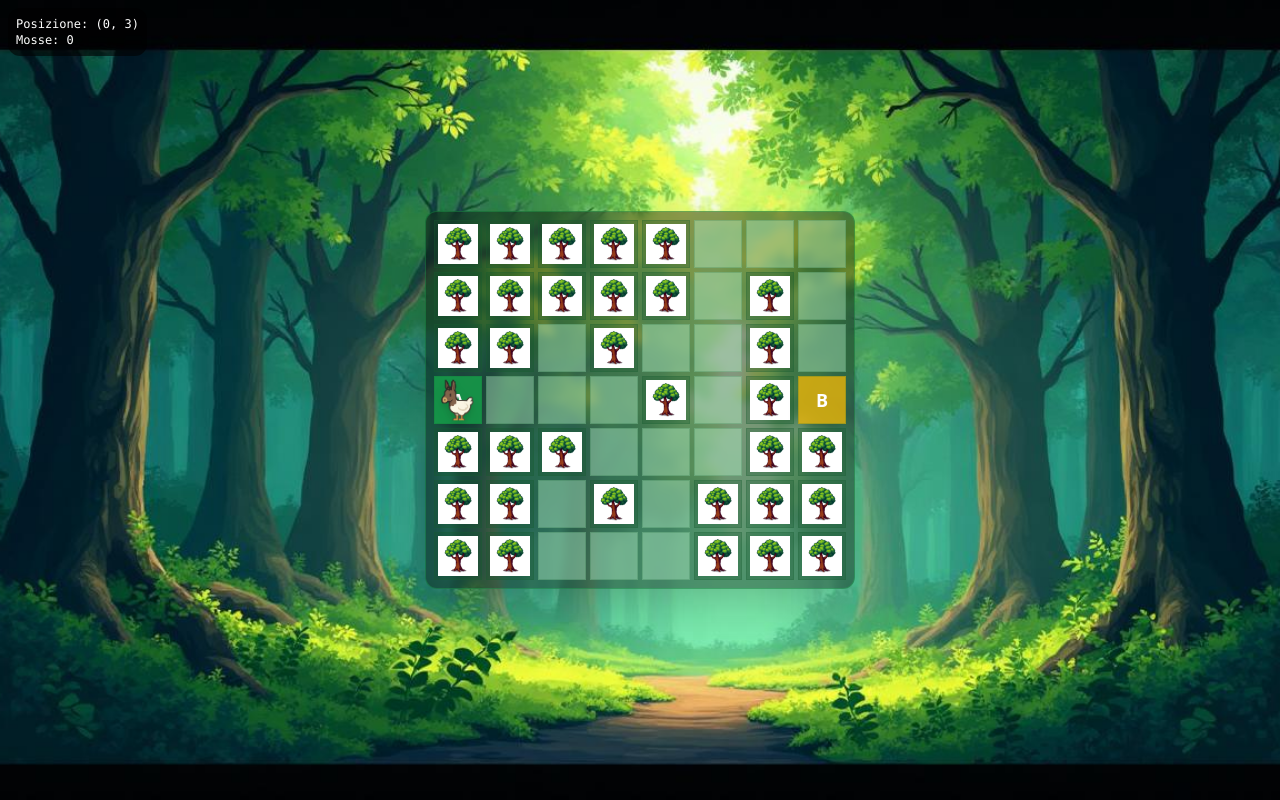
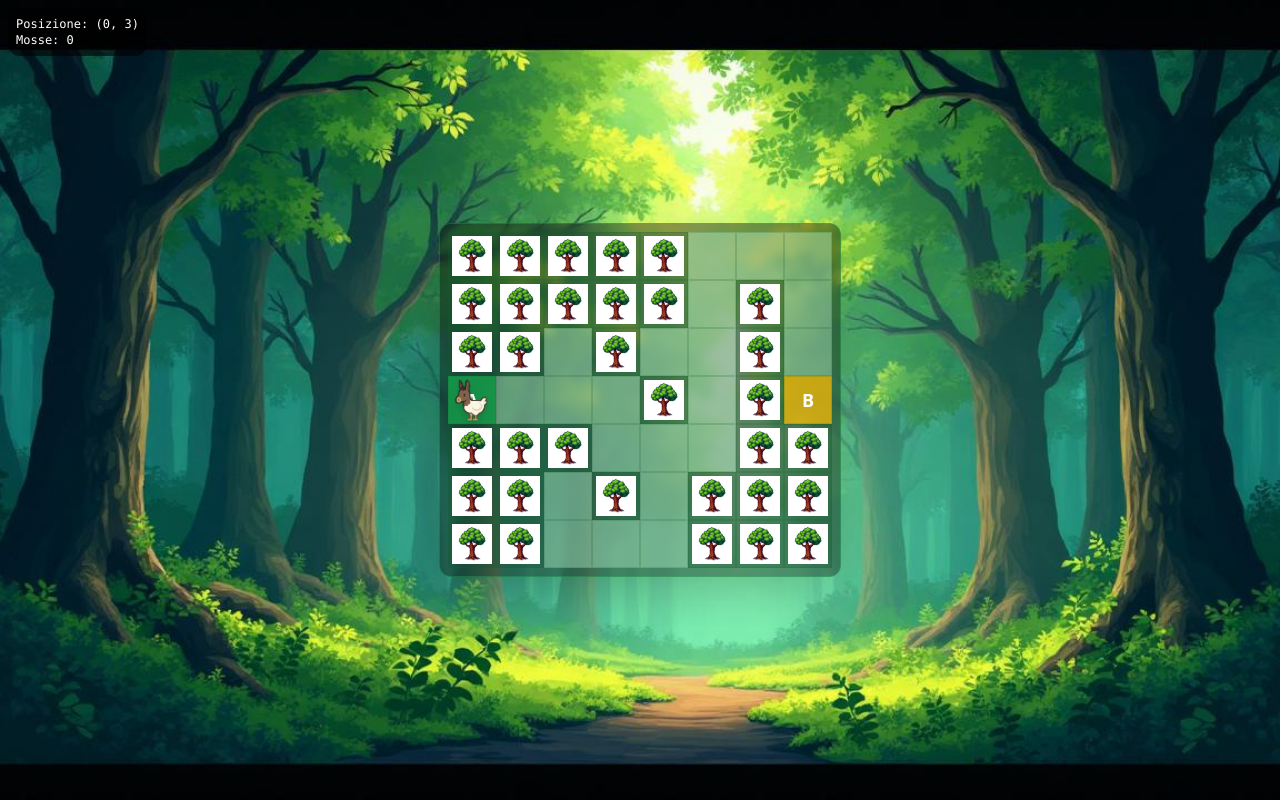
Before and after one commit to gPasqualicchio/DonkeyChicken-Odyssey, a React (Vite) app: page / in a window 1280 px wide. Both pictures are taken after a click on the button "Nuova Partita". Built offline with nearby package versions, Linux system fonts and the light colour scheme.

Commit message:
gap at 0

```diff
--- a/src/components/game/GameBoard.tsx
+++ b/src/components/game/GameBoard.tsx
@@ -16,7 +16,7 @@ import playerSprite from "@/assets/donkeychicken_M.png";
 const GRID_WIDTH = 8;
 const GRID_HEIGHT = 7;
 const CELL_SIZE = 48;
-const GAP_SIZE = 4;
+const GAP_SIZE = 0; // GAP between tiles
 const SWIPE_THRESHOLD = 30;
 
 export interface Position {
```
